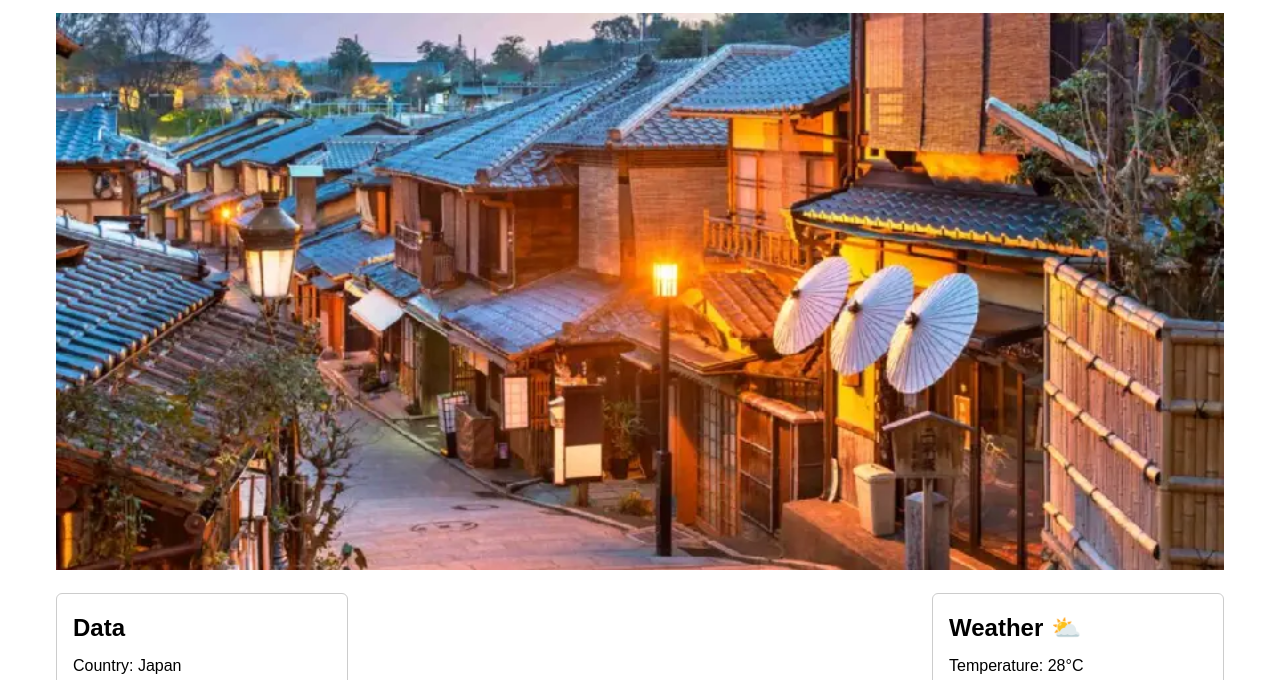
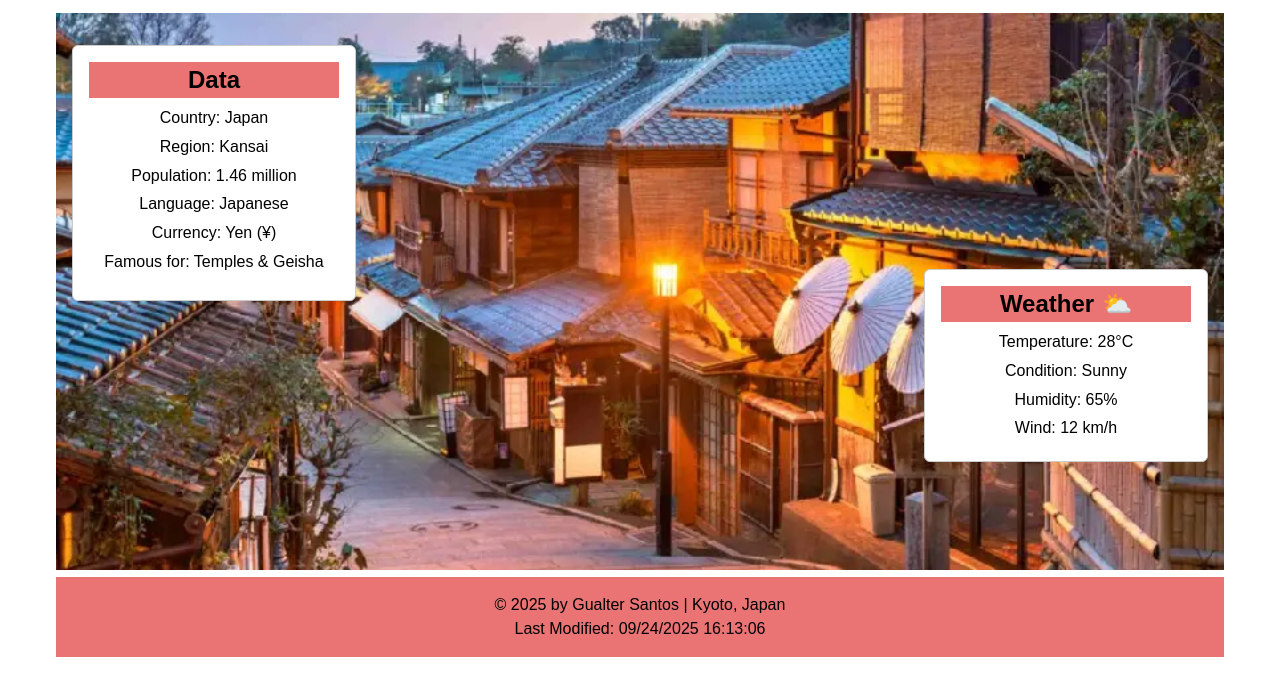
Before and after one commit to gualterapple/wdd131, a plain HTML site: page week03/place.html in a window 1280 px wide. Shown: the part 67-747 px from the top of the page. Drawn offline with Linux system fonts and the light colour scheme.

Commit message:
Country page done

```diff
--- a/week03/styles/place.css
+++ b/week03/styles/place.css
@@ -1,5 +1,13 @@
 :root {
     --bg-color: #ea7373;
+}
+
+section {
+    top: 0;
+    left: 0;
+    display: flex;
+    justify-content: space-between;
+
 }
 
 h1 {
@@ -75,6 +83,7 @@ picture img {
     .data,
     .weather {
         width: 25%;
+
     }
 }
 
@@ -97,6 +106,35 @@ picture img {
     .weather-icon-mobile {
         display: none;
     }
+
+    main {
+        position: relative;
+    }
+
+    .info {
+        position: absolute;
+        top: 0;
+        left: 0;
+        display: flex;
+        justify-content: space-between;
+        width: 100%;
+        padding: 1rem;
+    }
+
+    .info h2 {
+        background-color: var(--bg-color);
+    }
+
+    .data,
+    .weather {
+        text-align: center;
+        background-color: white;
+        max-height: 16rem;
+    }
+
+    .weather {
+        margin-top: 14rem;
+    }
 }
 
 @media (max-width: 500px) {
@@ -110,4 +148,5 @@ picture img {
 footer {
     background-color: var(--bg-color);
     padding: 1rem;
+    text-align: center;
 }
```
